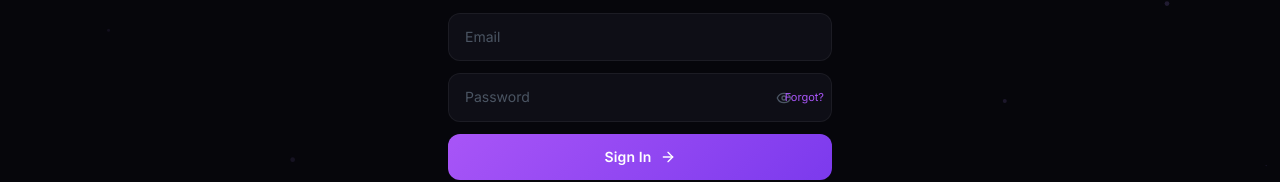
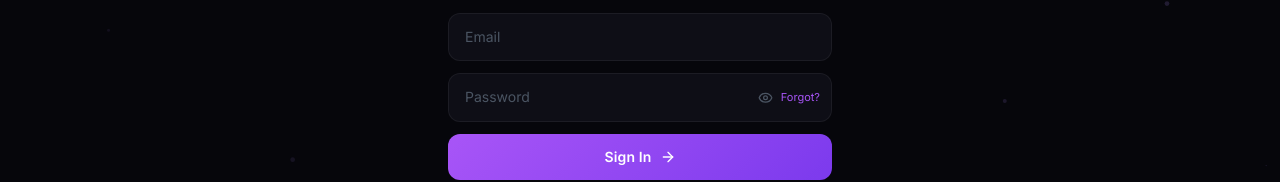
Before and after one commit to ggraphixc/stallHq.link, a Next.js app: page /auth/login in a window 1280 px wide. Shown: the part 355-537 px from the top of the page. Built offline with nearby package versions, Linux system fonts and the light colour scheme.

Commit message:
Separate eye icon from forgot link in login password field

```diff
--- a/src/app/auth/login/page.tsx
+++ b/src/app/auth/login/page.tsx
@@ -152,33 +152,27 @@ export default function LoginPage() {
                 <input
                   type={showPassword ? "text" : "password"}
                   className="ambient-input"
-                  style={{ padding: "0.75rem 2.75rem 0.75rem 1rem", fontSize: "0.875rem", width: "100%" }}
+                  style={{ padding: "0.75rem 5.5rem 0.75rem 1rem", fontSize: "0.875rem", width: "100%" }}
                   placeholder="Password"
                   value={password}
                   onChange={(e) => setPassword(e.target.value)}
                   required
                 />
+                <div style={{ position: "absolute", right: "0.375rem", top: "50%", transform: "translateY(-50%)", display: "flex", alignItems: "center", gap: "0.125rem" }}>
                   <button
                     type="button"
                     onClick={() => setShowPassword(!showPassword)}
-                  style={{ position: "absolute", right: "2.25rem", top: "50%", transform: "translateY(-50%)", background: "none", border: "none", color: "var(--text-muted)", cursor: "pointer", padding: "0.25rem", display: "flex", alignItems: "center", justifyContent: "center" }}
+                    style={{ background: "none", border: "none", color: "var(--text-muted)", cursor: "pointer", padding: "0.375rem", display: "flex", alignItems: "center", justifyContent: "center", borderRadius: "0.25rem" }}
                   >
-                  {showPassword ? <EyeOff size={16} /> : <Eye size={16} />}
+                    {showPassword ? <EyeOff size={15} /> : <Eye size={15} />}
                   </button>
                   <Link
                     href="/auth/forgot-password"
-                  style={{
-                    position: "absolute",
-                    right: "0.5rem",
-                    top: "50%",
-                    transform: "translateY(-50%)",
-                    fontSize: "0.6875rem",
-                    color: "var(--glow-purple)",
-                    textDecoration: "none",
-                  }}
+                    style={{ fontSize: "0.6875rem", color: "var(--glow-purple)", textDecoration: "none", padding: "0.375rem 0.375rem 0.375rem 0", whiteSpace: "nowrap" }}
                   >
                     Forgot?
                   </Link>
+                </div>
               </div>
             </div>
             <button
```
Lines whose indentation alone changed are shown as unchanged.
